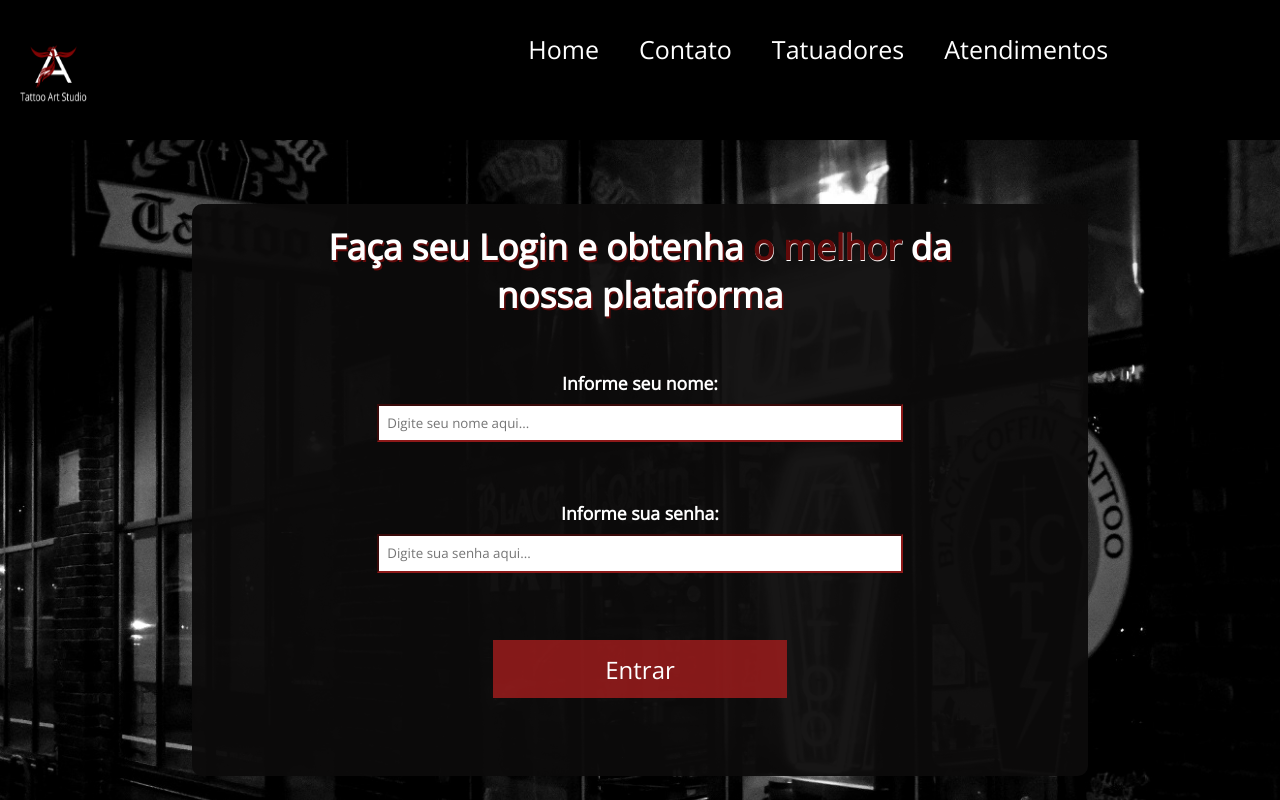
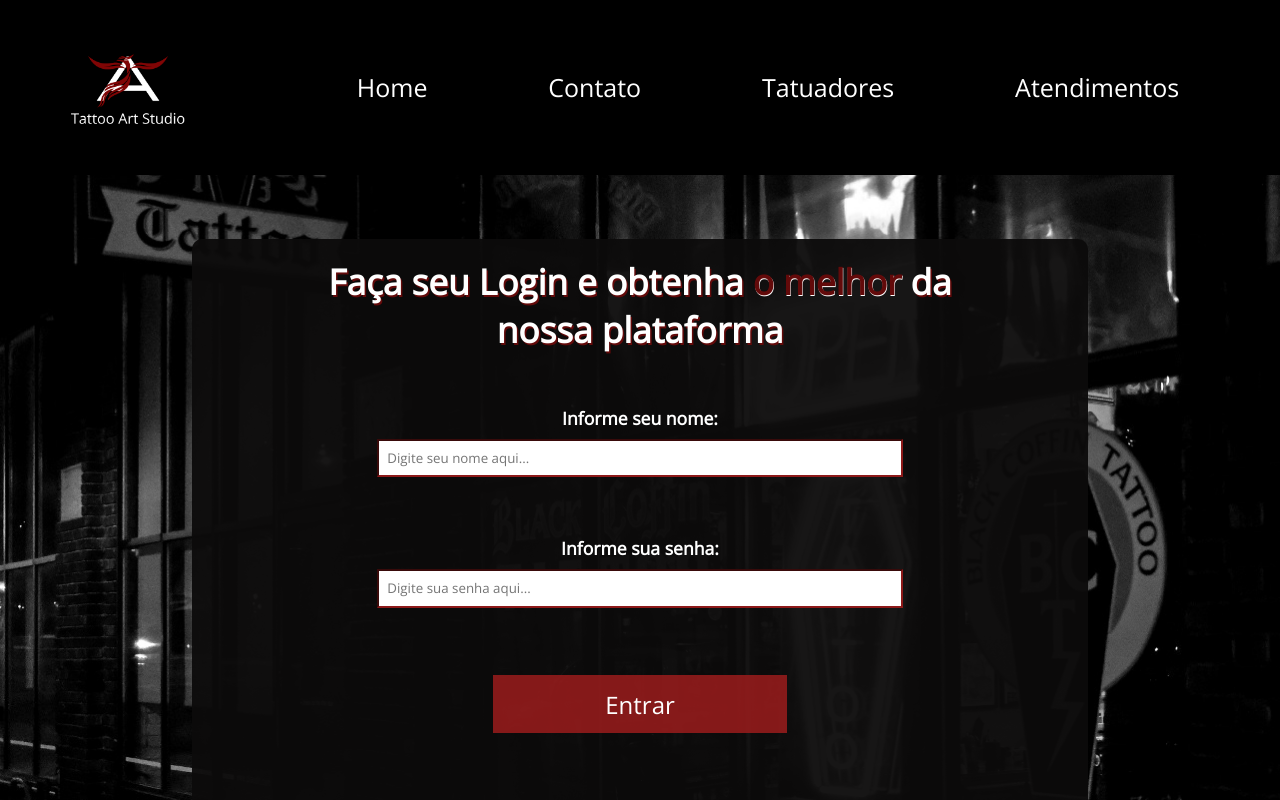
Before and after one commit to CibeleMartins/TattooArtStudio-M5, a React (Create React App) app: page /Login in a window 1280 px wide. Shown: the top 800 px of the page. Built offline with nearby package versions, Linux system fonts and the light colour scheme.

Commit message:
:package: feat: Altera o Header
Ajustou as medidas do Header,  as medidas da div que abriga o logo e as propriedades flexbox para alinahr o navbar e o logo no Header.

```diff
--- a/src/App.js
+++ b/src/App.js
@@ -21,6 +21,7 @@ function App() {
   return (
     <BrowserRouter>
       <div className="App">
+
         {exibir && <Header/>}
 
         <Container customClass= "min-height">
--- a/src/components/Header/Header.jsx
+++ b/src/components/Header/Header.jsx
@@ -5,10 +5,14 @@ import logo from "../../assets/imagens/logo.png";
 
 
 const Header = () => {
+
   return (
+
     <header className={styles.header}>
 
-      <img src={logo} alt={logo} className={styles.img}/>
+      <div className={styles.logodiv}>
+        <img src={logo} alt={logo} className={styles.img}/>
+      </div>
 
 
       <nav className={styles.nav}>
--- a/src/components/Header/header.module.css
+++ b/src/components/Header/header.module.css
@@ -7,7 +7,7 @@
 
 .header {
   display: flex;
-  align-items: flex-end;
+  align-items: center;
   height: 100%;
   background-color: #000000;
   width: 100%;
@@ -15,15 +15,22 @@
 }
 
 .img {
-    width: 120px;
-    height: 120px;
+    width: 150px;
+    height: 150px;
     margin: 10px 10px 10px 10px;
 }
 
+.logodiv {
+
+  width: 20%;
+  height: auto;
+
+}
+
 .nav {
-    margin-bottom: 70px;
-    margin-left: 250px;
-    width: 100%;
+    width: 80%;
+    display: flex;
+    justify-content: space-evenly;
 }
 
 .link {
```
